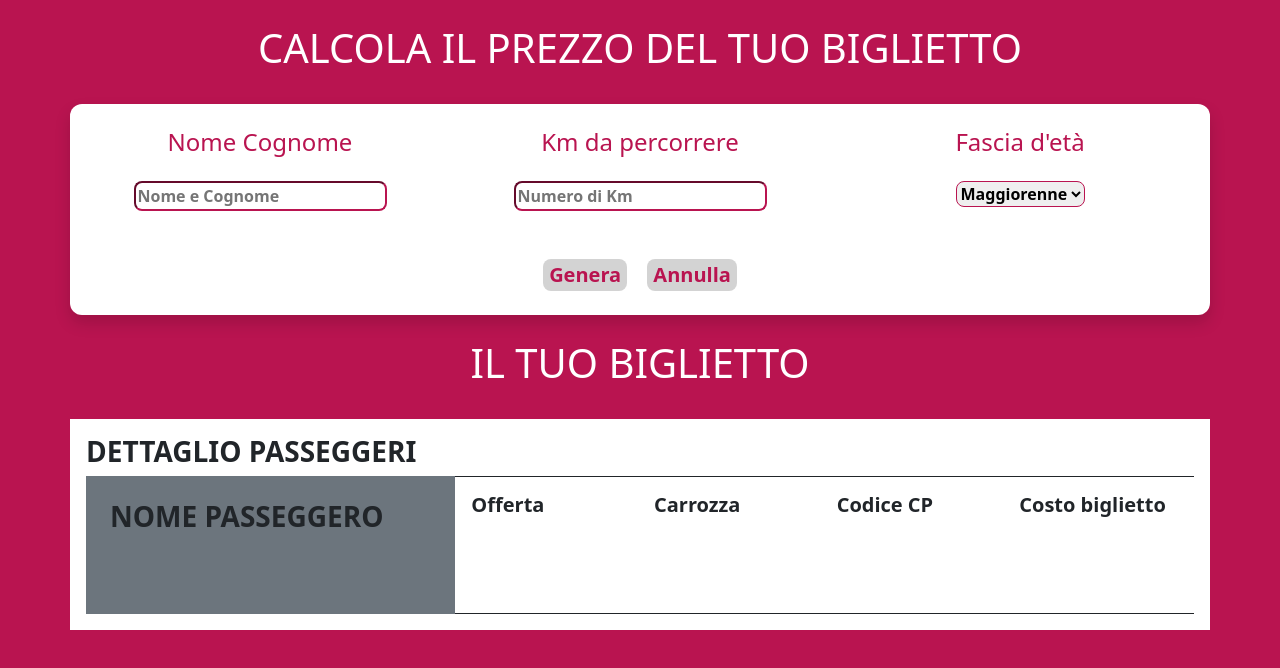
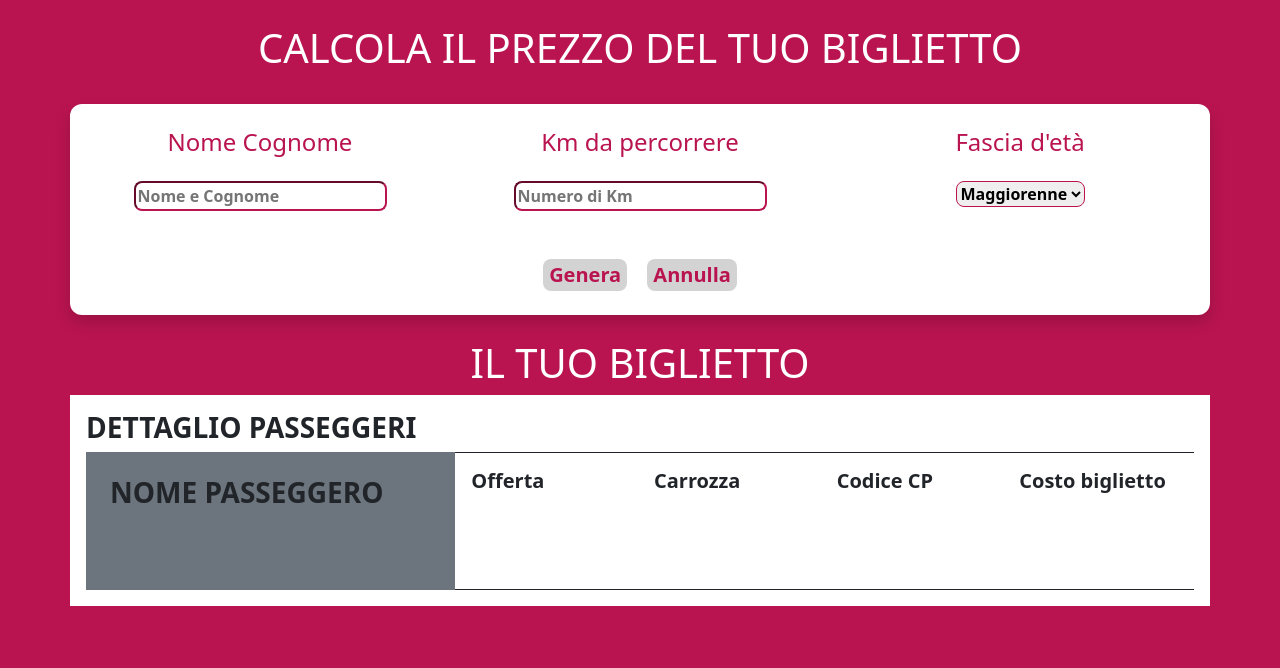
Before and after one commit to Amreal-Lamanera/js-biglietta-treno-form, a plain HTML site: page index.html in a window 1280 px wide. Drawn offline with nearby package versions, Linux system fonts and the light colour scheme.

Commit message:
minor style changes

```diff
--- a/index.html
+++ b/index.html
@@ -80,7 +80,7 @@
 
             <section class="main-body">
 
-                <h2 class="text-uppercase text-white py-4 text-center fs-1">
+                <h2 class="text-uppercase text-white pt-4 text-center fs-1">
                     Il tuo biglietto
                 </h2>
 
```
